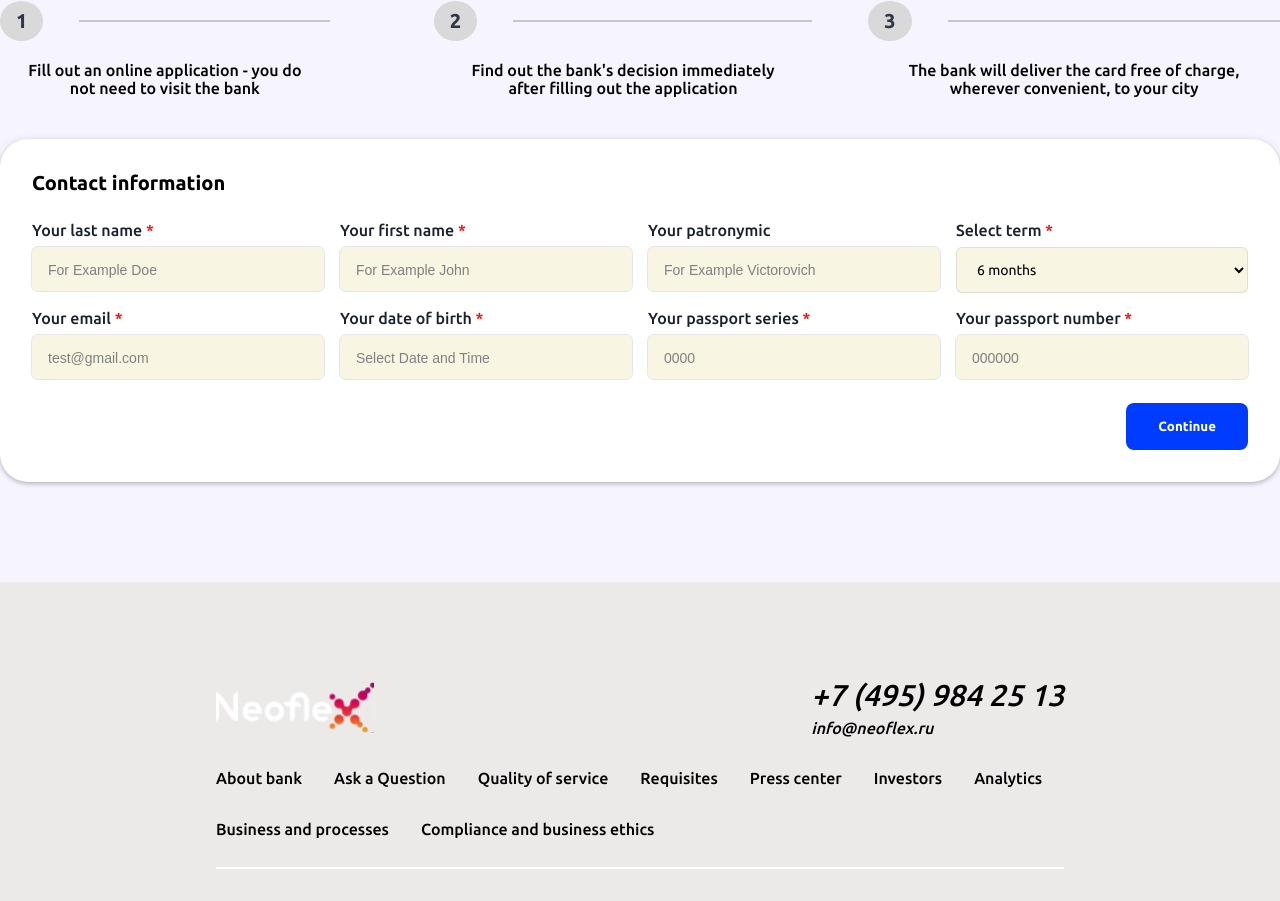
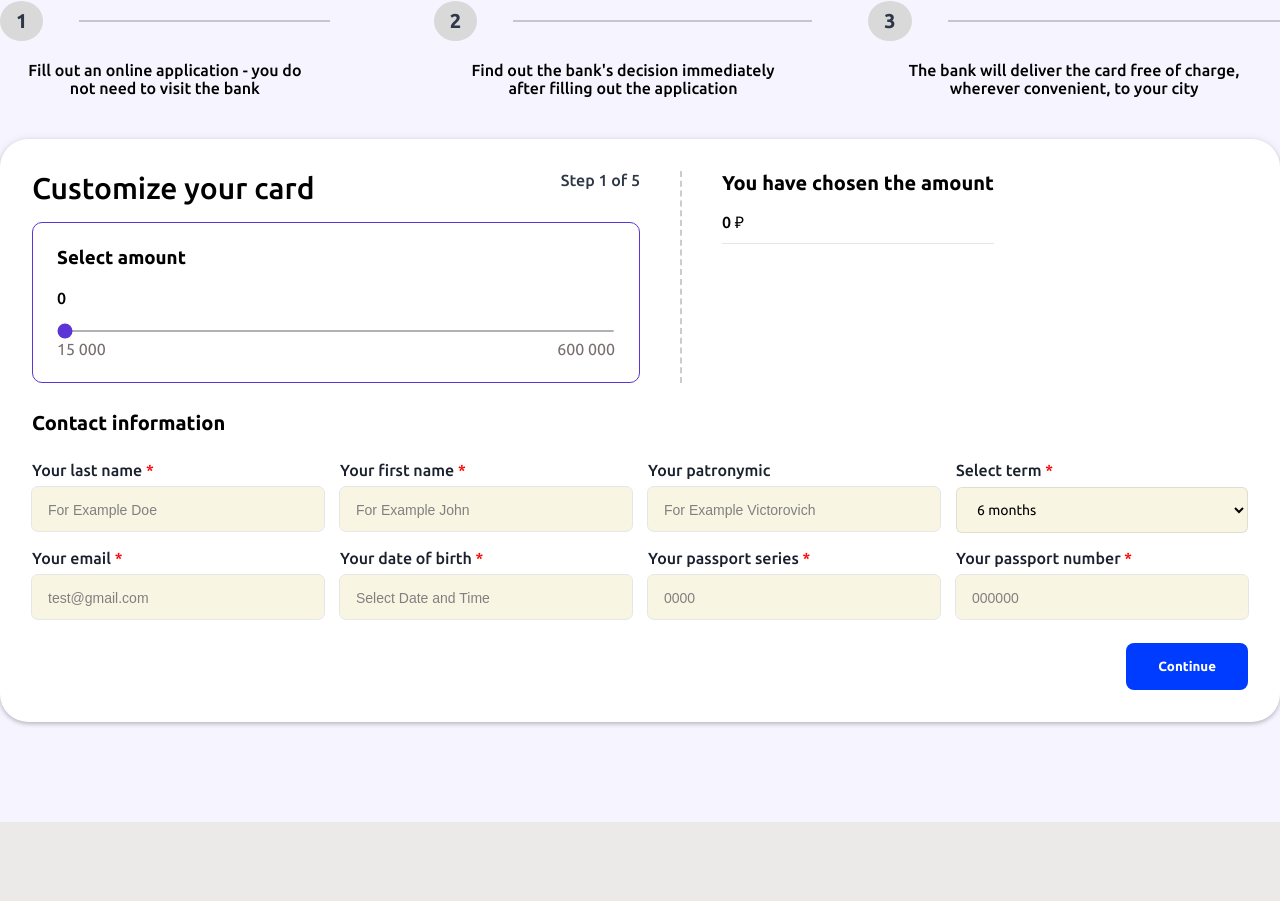
Before and after one commit to NyanLight/neoflex-project, a React (Vite) app: page /loan in a window 1280 px wide. Shown: the part 1279-2180 px from the top of the page. Built offline with nearby package versions, Linux system fonts and the light colour scheme.

Commit message:
add top part of prescoring and add some style

```diff
--- a/src/components/Prescoring/Prescoring.module.css
+++ b/src/components/Prescoring/Prescoring.module.css
@@ -5,6 +5,63 @@
     background-color: white;
     border-radius: 28px;
     box-shadow: 0px 0px 8px 0px rgba(0,0,0,0.08), 0px 2px 4px 0px rgba(0,0,0,0.2);
+    font-family: "Ubuntu", sans-serif;
+}
+
+.top__leftSide {
+    width: 50%;
+}
+
+.leftSide__inputField {
+    border: 1px solid #5B35D5;
+    border-radius: 10px;
+    padding: 1.5rem;
+}
+
+.inputField__title {
+    margin-bottom: 1.25rem;
+}
+
+.inputField__selectedAmount {
+    font-weight: 500;
+    margin-bottom: 0.625rem;
+}
+
+.rightSide__amount {
+    font-weight: 500;
+    margin-bottom: 0.625rem;
+}
+
+.inputField__minmax {
+    display: flex;
+    justify-content: space-between;
+    color: rgba(120, 109, 109, 1);
+}
+
+.top {
+    display: flex;
+    flex-direction: row;
+    gap: 2.5rem;
+    margin-bottom: 1.75rem;
+}
+
+
+.range {
+    width: 100%;
+    height: 2px;
+    outline: #E2E8F0;
+    margin-bottom: 0.5rem;
+    accent-color: rgba(91, 53, 213, 1);
+}
+
+.leftSide__infoField {
+    display: flex;
+    justify-content: space-between;
+}
+
+.rightSide__title {
+    font-size: 1.25rem;
+    margin-bottom: 1rem;
 }
 
 .contact {
@@ -12,7 +69,7 @@
 }
 
 .contact__title {
-    font-family: "Ubuntu", sans-serif;
+
     font-weight: bold;
     font-size: 1.25rem;
     margin-bottom: 1.625rem;
--- a/src/components/Prescoring/Prescoring.tsx
+++ b/src/components/Prescoring/Prescoring.tsx
@@ -4,10 +4,25 @@ import { Select } from '../../ui/Select'
 import { FormFields } from './types/FormFields.type'
 import { SubmitHandler, useForm } from 'react-hook-form'
 import styles from './Prescoring.module.css'
+import { Divider } from '../../ui/Divider'
+import { SetStateAction, useState } from 'react'
 
 export function Prescoring () {
 
+    const [ amount, setAmount] = useState<number>(0);
     const { register, handleSubmit } = useForm<FormFields>();
+
+    const handleChange = (e: { target: { value: SetStateAction<number> } }) => {
+        setAmount(e.target.value);
+        addSpace(amount);
+    }
+
+    function addSpace(number: number) {
+        const string = number.toString();
+        return string.slice(0, -3) + " " + string.slice(-3);
+    }
+
+    const displayingAmount: string = addSpace(amount);
 
     const onSubmit: SubmitHandler<FormFields> = (data) => {
         console.log(data);
@@ -16,6 +31,31 @@ export function Prescoring () {
     return (
         <section className={styles.prescoring} id='prescoring'>
             <form action='' onSubmit={handleSubmit(onSubmit)}>
+                <div className={styles.top}>
+                    <div className={styles.top__leftSide}>
+                        <div className={styles.leftSide__infoField}>
+                            <h2 className={styles.leftSide__title}>Customize your card</h2>
+                            <div className={styles.leftSide__steps}>Step 1 of 5</div>
+                        </div>
+                        <div className={styles.leftSide__inputField}>
+                           <h3 className={styles.inputField__title}>Select amount</h3>
+                           <div className={styles.inputField__selectedAmount}>{displayingAmount}</div>
+                           <input name='amount' className={styles.range} type="range" min={15000} max={600000} step={1000} onChange={handleChange}/>
+                           <div className={styles.inputField__minmax}>
+                            <div className={styles.inputField__min}>15 000</div>
+                            <div className={styles.inputField__max}>600 000</div>
+                           </div>
+                        </div>
+                    </div>
+                    <Divider direction='vertical' borderWidth='2px' borderStyle='dashed' borderColor='rgba(128, 128, 128, 0.4)' />
+                    <div className={styles.top__rightSide}>
+                        <h3 className={styles.rightSide__title}>You have chosen the amount</h3>
+                        <div className={styles.rightSide__amount}>{displayingAmount} ₽</div>
+                        <div className={styles.rightSide__divider}>
+                            <Divider direction='horizontal' borderColor='rgba(128, 128, 128, 0.2)' borderWidth='1px' borderStyle='solid' />
+                        </div>
+                    </div>
+                </div>
                 <div className={styles.contact}>
                     <h3 className={styles.contact__title}>Contact information</h3>
                     <div className={styles.contact__inputs}>
--- a/src/ui/Divider/Divider.tsx
+++ b/src/ui/Divider/Divider.tsx
@@ -4,6 +4,6 @@ export function Divider (props : DividerProps) {
     return (
         props.direction === 'horizontal' ?
         <div style={{height: '1px', width: '100%', borderTop: `${props.borderWidth} ${props.borderStyle} ${props.borderColor} `}}></div>
-        : <div style={{height: '100%', width: '1px', borderRight: `${props.borderWidth} ${props.borderStyle} ${props.borderColor} `}}></div>
+        : <div style={{minHeight: '100%', width: '1px', borderRight: `${props.borderWidth} ${props.borderStyle} ${props.borderColor} `}}></div>
     )
 }
```
